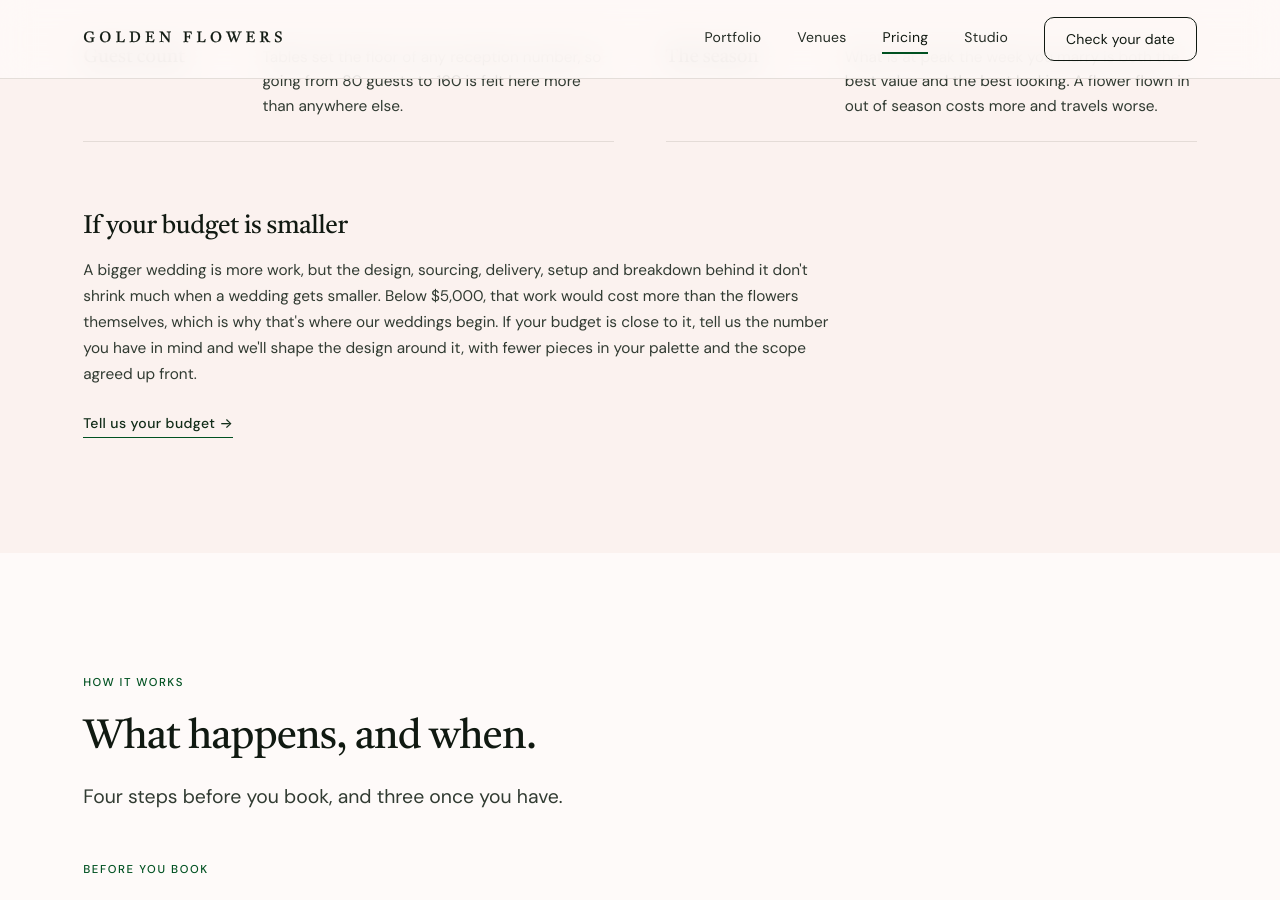
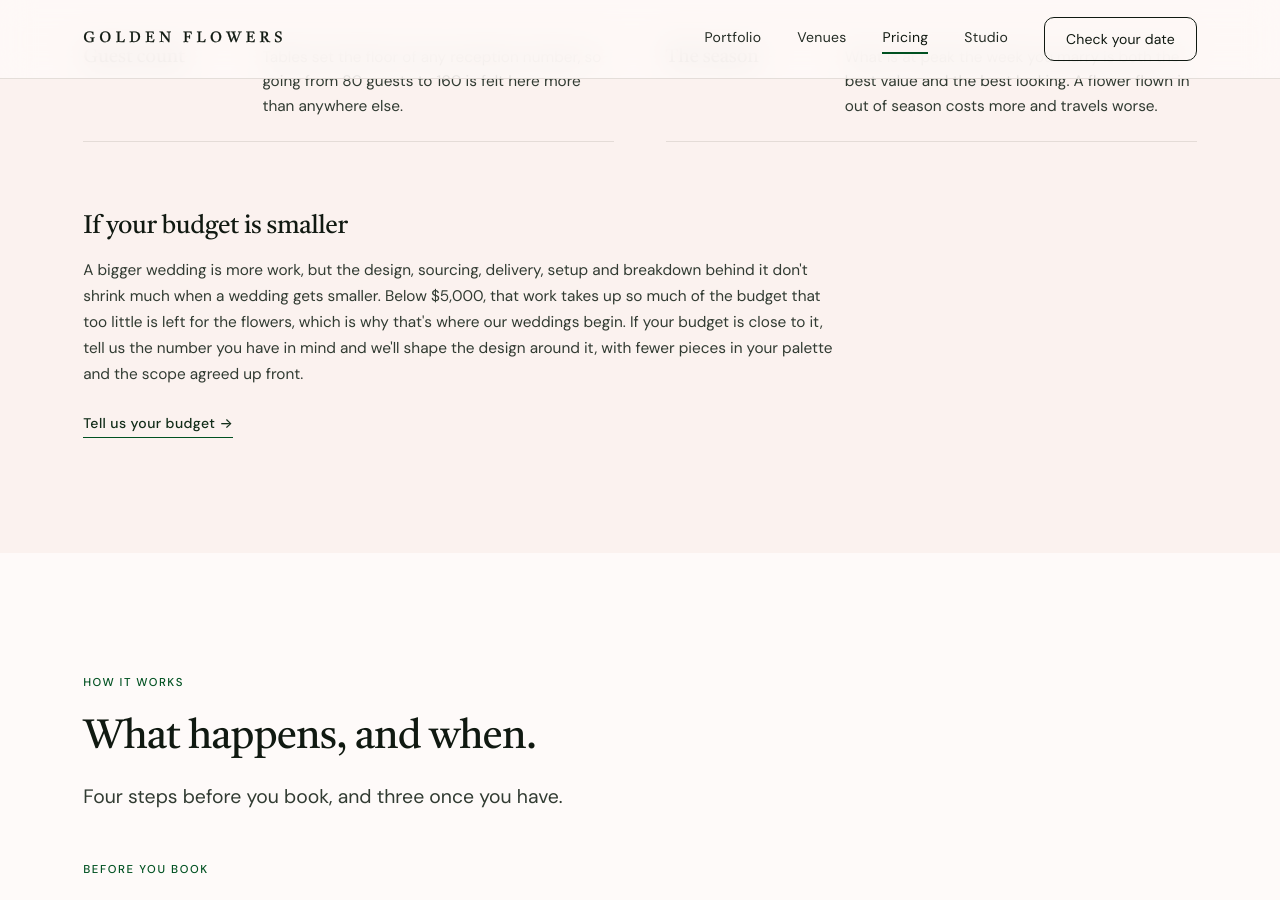
Before and after one commit to jshplhm/goldenflowers, a Jekyll site: the page built from weddings/index.md, in a window 1280 px wide and 900 px high, scrolled down 2456 px. Built offline with Jekyll 4.4.1, drawn with Linux system fonts in a browser that asks for light colours.

Commit message:
Smaller-budget note: the floor is about what's left for flowers
"That work would cost more than the flowers" is true at any budget. What
changes below $5,000 is that too little is left for the flowers.

Co-Authored-By: Claude Opus 5.5 <noreply@anthropic.com>

```diff
--- a/_data/weddings.yml
+++ b/_data/weddings.yml
@@ -193,8 +193,9 @@ pricing:
     heading: If your budget is smaller
     body: A bigger wedding is more work, but the design, sourcing, delivery,
       setup and breakdown behind it don't shrink much when a wedding gets
-      smaller. Below $5,000, that work would cost more than the flowers
-      themselves, which is why that's where our weddings begin. If your budget
+      smaller. Below $5,000, that work takes up so much of the budget that too
+      little is left for the flowers, which is why that's where our weddings
+      begin. If your budget
       is close to it, tell us the number you have in mind and we'll shape the
       design around it, with fewer pieces in your palette and the scope agreed
       up front.
```
